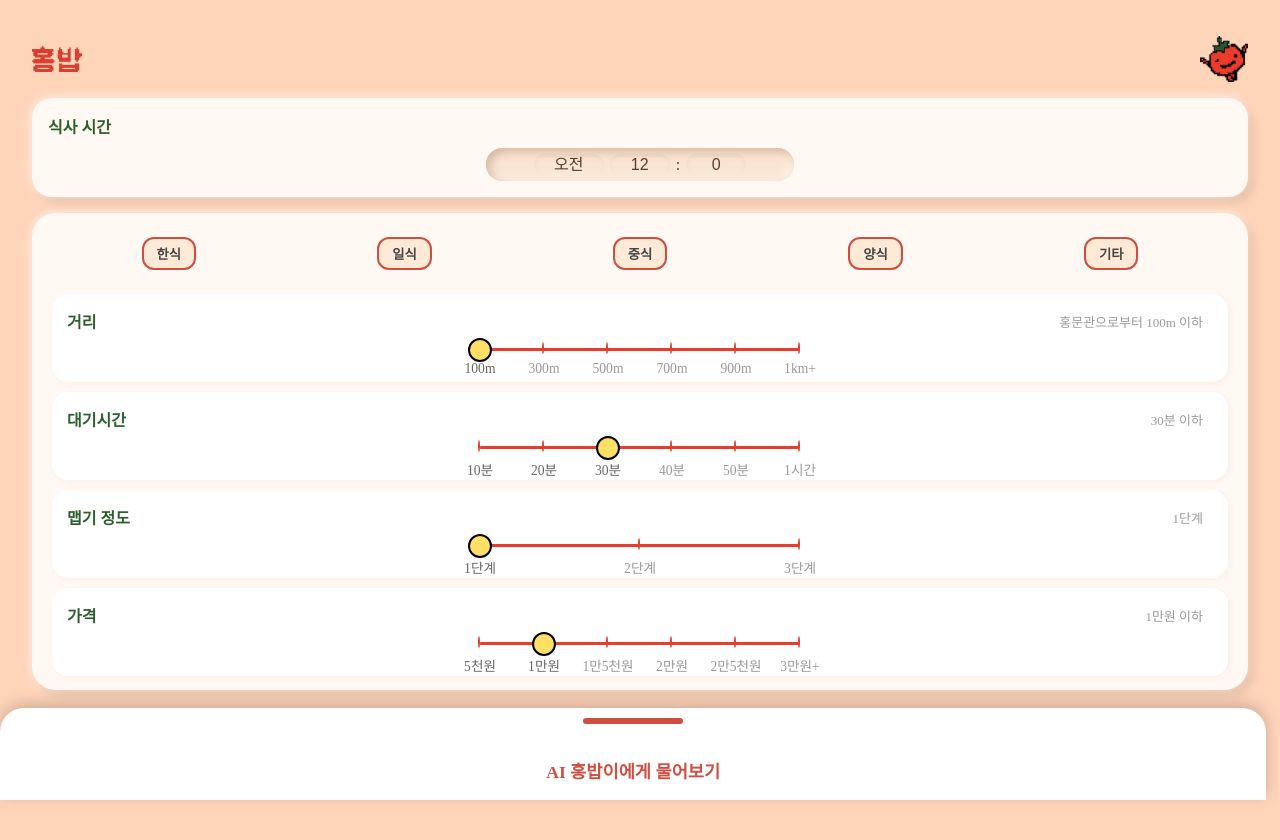
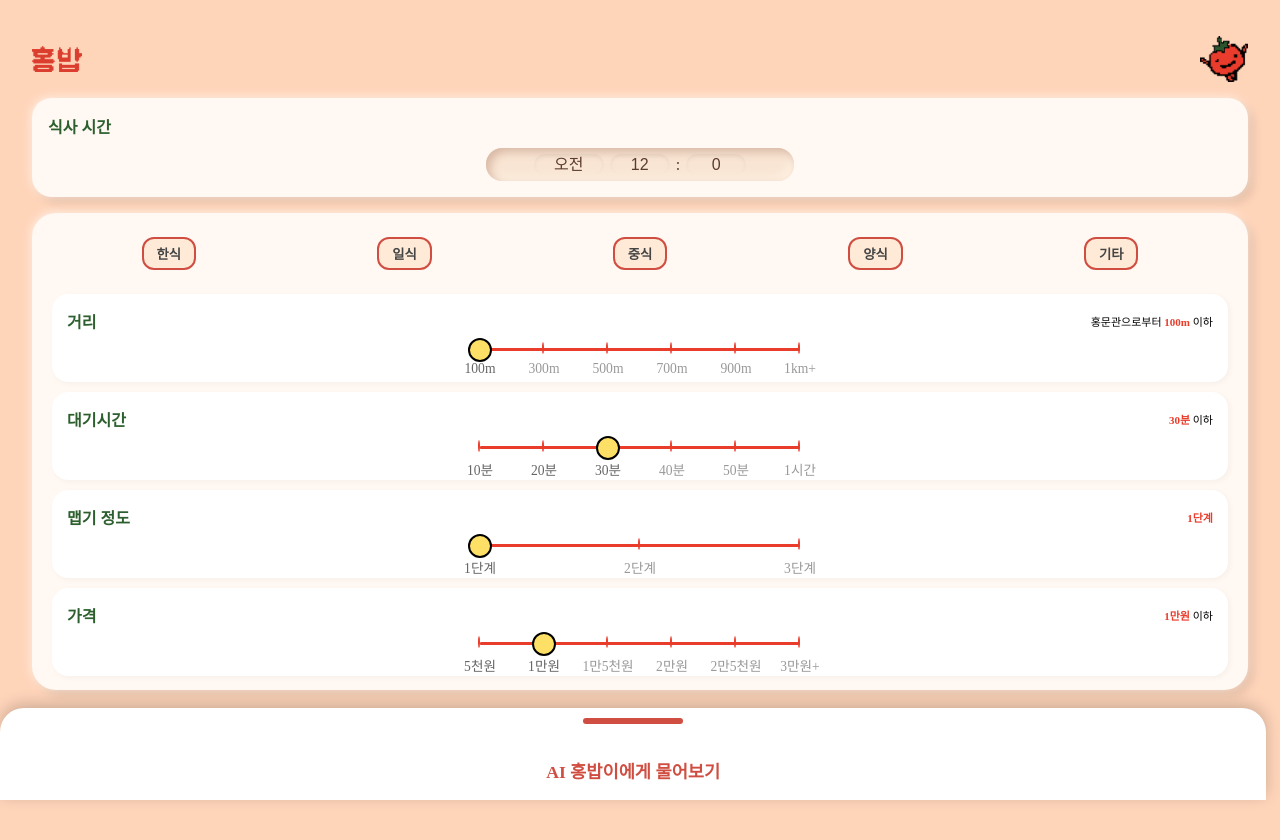
Before and after one commit to Hicc-team-1/front, a React (Vite) app: page / in a window 1280 px wide. Both pictures are taken after a click on the button "시작하기". Shown: the top 840 px of the page. Built offline with nearby package versions, Linux system fonts and the light colour scheme.

Commit message:
추가설명

```diff
--- a/src/components/SelectScreen.jsx
+++ b/src/components/SelectScreen.jsx
@@ -100,40 +100,55 @@ export default function SelectScreen({ onNext }) {
             value: distance,
             setValue: setDistance,
             marks: distanceMarks,
-            max: 6,
-            description: `홍문관으로부터 ${distanceMarks[distance]} 이하`
+            max: 6
           },
           {
             label: '대기시간',
             value: waitTime,
             setValue: setWaitTime,
             marks: waitTimeMarks,
-            max: 6,
-            description: `${waitTimeMarks[waitTime]} 이하`
+            max: 6
           },
           {
             label: '맵기 정도',
             value: spicy,
             setValue: setSpicy,
             marks: spicyMarks,
-            max: 3,
-            description: `${spicyMarks[spicy]}` // ✅ 여기 추가
+            max: 3
           },
           {
             label: '가격',
             value: price,
             setValue: setPrice,
             marks: priceMarks,
-            max: 6,
-            description: `${priceMarks[price]} 이하`
+            max: 6
           }
         ].map((item) => (
           <div key={item.label} className={styles.sliderGroup}>
             <div className={styles.sliderLabelWrapper}>
               <span className={styles.sliderLabel}>{item.label}</span>
-              {item.description && (
-                <span className={styles.sliderLabelRight}>{item.description}</span>
-              )}
+              <span className={styles.sliderLabelRight}>
+                {item.label === '거리' && (
+                  <>
+                    홍문관으로부터 <span className={styles.highlight}>{distanceMarks[distance]}</span> 이하
+                  </>
+                )}
+                {item.label === '대기시간' && (
+                  <>
+                    <span className={styles.highlight}>{waitTimeMarks[waitTime]}</span> 이하
+                  </>
+                )}
+                {item.label === '맵기 정도' && (
+                  <>
+                    <span className={styles.highlight}>{spicyMarks[spicy]}</span>
+                  </>
+                )}
+                {item.label === '가격' && (
+                  <>
+                    <span className={styles.highlight}>{priceMarks[price]}</span> 이하
+                  </>
+                )}
+              </span>
             </div>
             <div style={{ maxWidth: '320px', width: '100%', margin: '0 auto' }}>
               <Slider
--- a/src/components/SelectScreen.module.css
+++ b/src/components/SelectScreen.module.css
@@ -93,8 +93,9 @@
 }
 
 .sliderLabelRight {
-  font-size: 13px;
-  color: #999;
+  font-size: 11px;
+  color: black;
+  margin-right:-10px;
 }
 
 
@@ -183,3 +184,8 @@
   font-weight: 500;
   color: #5a3c2e;
 }
+
+.highlight {
+  color: #e93c2b;
+  font-weight: bold;
+}
```
